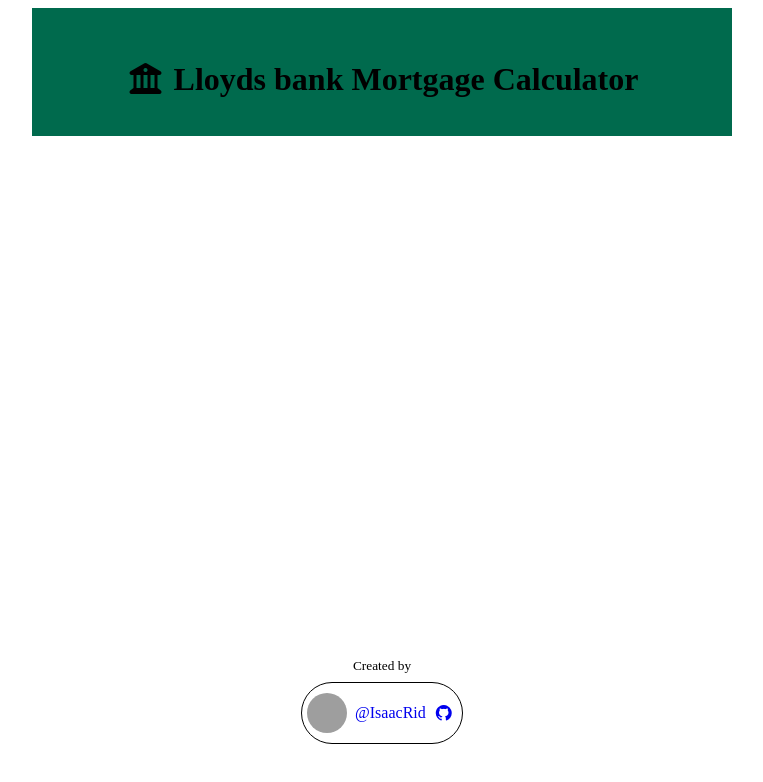
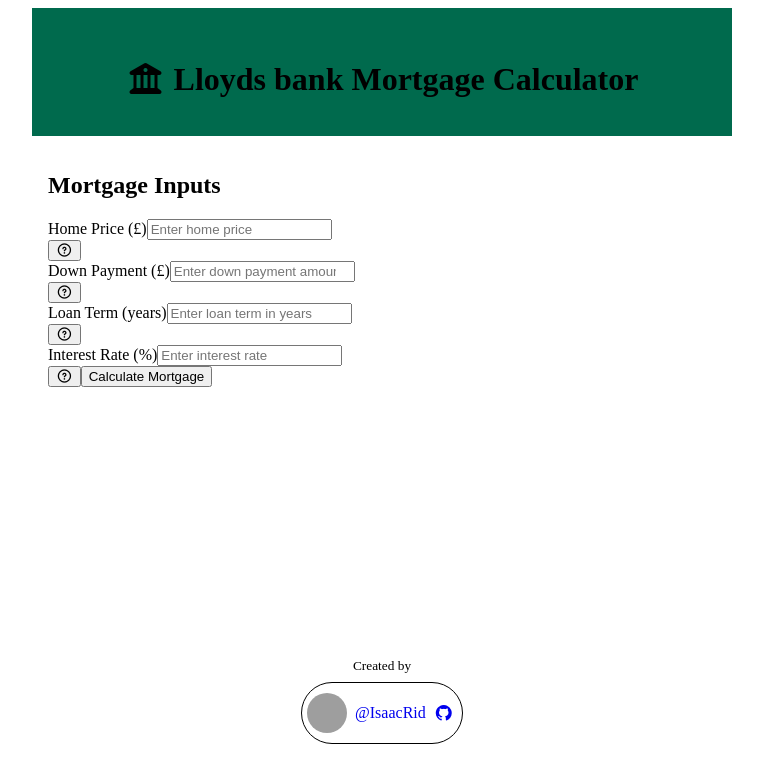
Before and after one commit to IsaacRid/Lloyds-virtual-internship-mortgage-calculator, a React (Vite) app: page /inputs in a window 1280 px wide. Shown: the top 782 px of the page, without its empty margins (258-1021 px from the left). Built offline with nearby package versions, Linux system fonts and the light colour scheme; grey boxes are pictures that could not be loaded.

Commit message:
Filled out inputs component and a large section of input component

```diff
--- a/src/App.jsx
+++ b/src/App.jsx
@@ -1,3 +1,4 @@
+import React from "react";
 import { useState } from "react";
 import { Routes, Route, useNavigate } from "react-router-dom";
 import Layout from "./components/layouts/Layout";
@@ -6,10 +7,11 @@
 import Outputs from "./components/pages/Outputs";
 
 function App() {
-  const navigate = useNavigate();   // ✅ works now, because Router is above App
+  const navigate = useNavigate();
   const [name, setName] = useState("");
 
-  const handleWelcomeSubmit = () => {
+  const handleWelcomeSubmit = (e) => {
+    e.preventDefault();
     if (!name) return;
     localStorage.setItem("username", name);
     navigate("/inputs");
--- a/src/components/Input.jsx
+++ b/src/components/Input.jsx
@@ -1 +1,45 @@
-<h1>Mortgage Calculator</h1>
+import React, { useState } from "react";
+import { mortgageTerms } from "../utils/mortgageTerms";
+
+export default function Input(props) {
+    const { label, type, placeholder, id } = props;
+
+    const description = mortgageTerms[id] || "No description available.";
+    const [value, setValue] = useState("");
+    const [modalOpen, setModalOpen] = useState(false);
+
+    const handleOpenModal = (e) => {
+        e.preventDefault();
+        setModalOpen(true);
+    };
+
+    const handleCloseModal = () => {
+        setModalOpen(false);
+    };
+
+    return (
+        <>
+            <div className="input-component">
+                <label>{label}</label>
+                <input
+                    type={type}
+                    value={value}
+                    onChange={(event) => setValue(event.target.value)}
+                    placeholder={placeholder}
+                />
+            </div>
+            <button className="help-icon" onClick={handleOpenModal}>
+                <i className="fa-regular fa-circle-question"></i>
+            </button>
+            {modalOpen && (
+                <div className="modal">
+                    <div className="modal-content">
+                        <h2>{label}</h2>
+                        <p>{description}</p>
+                        <span className="close" onClick={handleCloseModal}>&times;</span>
+                    </div>
+                </div>
+            )}
+        </>
+    );
+}
--- a/src/components/layouts/Layout.jsx
+++ b/src/components/layouts/Layout.jsx
@@ -1,3 +1,5 @@
+import React from "react"
+
 export default function Layout(props) {
     console.log(props)
     const { children } = props
--- a/src/components/pages/Inputs.jsx
+++ b/src/components/pages/Inputs.jsx
@@ -1,3 +1,38 @@
+import React, { useState } from "react";
+import Input from "../Input";
+
 export default function Inputs() {
 
+    return (
+        <div className="inputs-page">
+            <h2>Mortgage Inputs</h2>
+            <form>
+                <Input
+                    label="Home Price (£)"
+                    type="number"
+                    placeholder="Enter home price"
+                    id="homePrice"
+                />
+                <Input
+                    label="Down Payment (£)"
+                    type="number"
+                    placeholder="Enter down payment amount"
+                    id="downPayment"
+                />
+                <Input
+                    label="Loan Term (years)"
+                    type="number"
+                    placeholder="Enter loan term in years"
+                    id="loanTerm"
+                />
+                <Input
+                    label="Interest Rate (%)"
+                    type="number"
+                    placeholder="Enter interest rate"
+                    id="interestRate"
+                />
+                <button type="submit">Calculate Mortgage</button>
+            </form>
+        </div>
+    );
 }
--- a/src/components/pages/Welcome.jsx
+++ b/src/components/pages/Welcome.jsx
@@ -1,3 +1,4 @@
+import React from "react";
 
 export default function Welcome(props) {
 
@@ -8,34 +9,6 @@
             <div className="welcome-page-hero">
                 <p>Welcome to the Lloyds Bank Mortgage Calculator. This easy-to-use tool helps you quickly estimate your monthly payments, explore different loan options, and understand what works best for your budget.</p>
             </div>
-
-            <table className="welcome-page-table">
-                <thead>
-                    <tr>
-                        <th>Term</th>
-                        <th>Definition</th>
-                    </tr>
-                </thead>
-                <tbody>
-                    <tr>
-                        <td>a</td>
-                        <td>a</td>
-                    </tr>
-                    <tr>
-                        <td></td>
-                        <td></td>
-                    </tr>
-                    <tr>
-                        <td></td>
-                        <td></td>
-                    </tr>
-                    <tr>
-                        <td></td>
-                        <td></td>
-                    </tr>
-                </tbody>
-            </table>
-
 
             <div className="welcome-page-input">
                 <p>To get started, enter your name below and click the button to get started!</p>
--- /dev/null
+++ b/src/utils/mortgageTerms.js
@@ -0,0 +1,10 @@
+export const mortgageTerms = {
+    homePrice: "The total cost of the property you are buying.",
+    downPayment: "The upfront amount you pay toward the home price, usually a percentage.",
+    loanTerm: "The length of time over which the mortgage must be repaid.",
+    interestRate: "The percentage charged on the loan amount for borrowing money.",
+    loanAmount: "The amount you borrow from the lender after your down payment.",
+    monthlyPI: "The monthly payment for principal and interest (does not include taxes or insurance).",
+    totalPaid: "The total amount paid over the life of the loan, including principal and interest.",
+    totalInterest: "The total interest paid over the life of the loan."
+};
```
